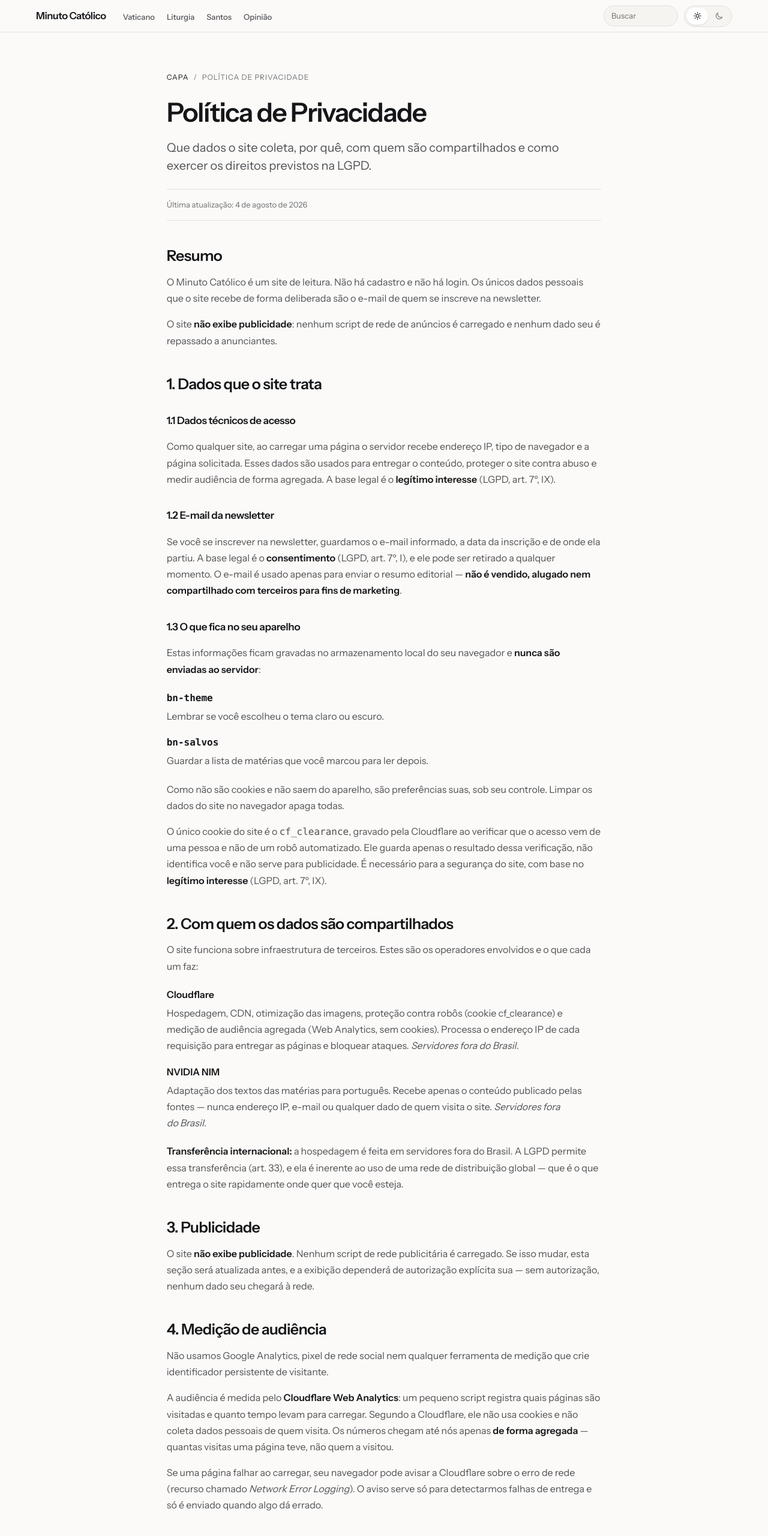
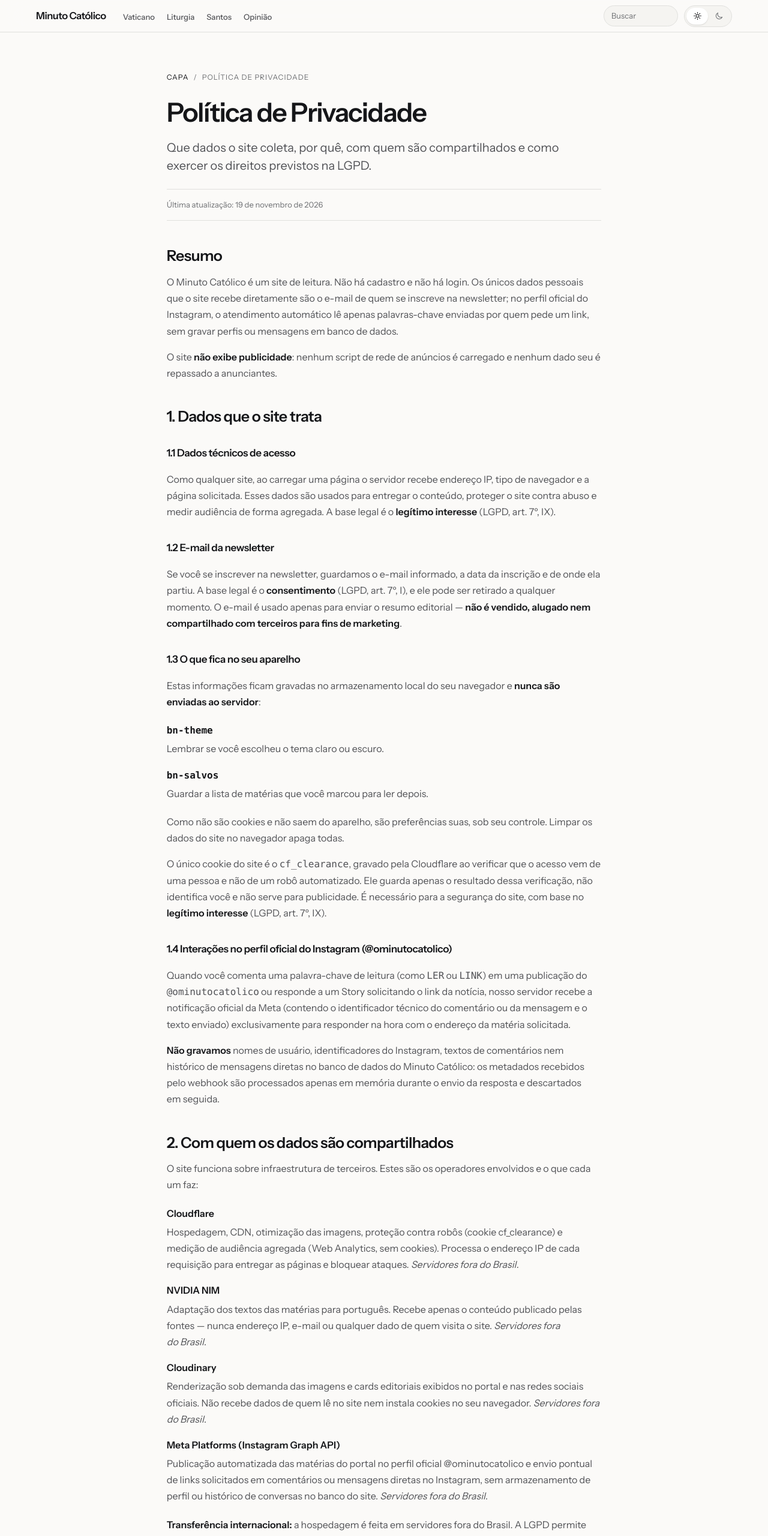
Before and after one commit to Jonntz/blog-minuto-catolico, a Next.js app: page /privacidade in a window 1280 px wide. Shown: the top 2561 px of the page at 60% size. Built offline with nearby package versions, Linux system fonts and the light colour scheme.

Commit message:
ataualização institucional

```diff
--- a/src/app/(site)/privacidade/page.tsx
+++ b/src/app/(site)/privacidade/page.tsx
@@ -29,8 +29,10 @@ export default function PrivacidadePage() {
       <h2>Resumo</h2>
       <p>
         O Minuto Católico é um site de leitura. Não há cadastro e não há login.
-        Os únicos dados pessoais que o site recebe de forma deliberada são o
-        e-mail de quem se inscreve na newsletter.
+        Os únicos dados pessoais que o site recebe diretamente são o e-mail de
+        quem se inscreve na newsletter; no perfil oficial do Instagram, o
+        atendimento automático lê apenas palavras-chave enviadas por quem pede
+        um link, sem gravar perfis ou mensagens em banco de dados.
       </p>
       <p>
         O site <strong>não exibe publicidade</strong>: nenhum script de rede de
@@ -87,6 +89,24 @@ export default function PrivacidadePage() {
         identifica você e não serve para publicidade. É necessário para a
         segurança do site, com base no <strong>legítimo interesse</strong>{" "}
         (LGPD, art. 7º, IX).
+      </p>
+
+      <h3>1.4 Interações no perfil oficial do Instagram (@ominutocatolico)</h3>
+      <p>
+        Quando você comenta uma palavra-chave de leitura (como{" "}
+        <code>LER</code> ou <code>LINK</code>) em uma publicação do{" "}
+        <code>@ominutocatolico</code> ou responde a um Story solicitando o
+        link da notícia, nosso servidor recebe a notificação oficial da Meta
+        (contendo o identificador técnico do comentário ou da mensagem e o texto
+        enviado) exclusivamente para responder na hora com o endereço da
+        matéria solicitada.
+      </p>
+      <p>
+        <strong>Não gravamos</strong> nomes de usuário, identificadores do
+        Instagram, textos de comentários nem histórico de mensagens diretas no
+        banco de dados do Minuto Católico: os metadados recebidos pelo webhook
+        são processados apenas em memória durante o envio da resposta e
+        descartados em seguida.
       </p>
 
       <h2>2. Com quem os dados são compartilhados</h2>
@@ -211,7 +231,40 @@ export default function PrivacidadePage() {
         </AvisoPendente>
       )}
 
-      <h2>10. Mudanças nesta política</h2>
+      <h2 id="exclusao-de-dados">
+        10. Exclusão de dados (Newsletter e integração Meta / Instagram)
+      </h2>
+      <p>
+        Para pedir a exclusão definitiva do seu e-mail da newsletter ou qualquer
+        informação tratada em nossas integrações com a Meta Platforms (Instagram):
+      </p>
+      <ol>
+        <li>
+          Para remover interações vinculadas a aplicativos da sua conta do
+          Facebook ou Instagram, acesse as configurações da plataforma em{" "}
+          <em>Configurações e privacidade → Apps e sites</em> e remova o acesso
+          do aplicativo <strong>Minuto Católico</strong>.
+        </li>
+        <li>
+          Como nosso servidor não armazena perfis, identificadores (IGSID) nem
+          histórico de mensagens diretas ou comentários do Instagram no banco de
+          dados, nenhuma cópia desses dados permanece retida conosco após a
+          resposta automática.
+        </li>
+        <li>
+          Caso deseje confirmação formal ou exclusão do cadastro da newsletter,
+          envie um e-mail para{" "}
+          {PENDENTE.email ? (
+            <a href={`mailto:${PENDENTE.email}`}>{PENDENTE.email}</a>
+          ) : (
+            <Link href="/contato">nosso canal de contato</Link>
+          )}{" "}
+          com o assunto <strong>&ldquo;Exclusão de dados&rdquo;</strong>; a
+          solicitação é atendida em até 15 dias.
+        </li>
+      </ol>
+
+      <h2>11. Mudanças nesta política</h2>
       <p>
         Alterações são publicadas nesta página, com a data de revisão atualizada
         no topo. Mudança que amplie o tratamento de dados pessoais será
--- a/src/lib/institucional.ts
+++ b/src/lib/institucional.ts
@@ -17,7 +17,7 @@
  */
 
 /** Data da última revisão das páginas institucionais (exibida ao leitor). */
-export const ATUALIZADO_EM = "4 de agosto de 2026";
+export const ATUALIZADO_EM = "19 de novembro de 2026";
 
 /**
  * ✅ PREENCHIDO EM 04/08/2026. O nome `PENDENTE` ficou por compatibilidade com
@@ -136,6 +136,18 @@ export const TRATAMENTOS = [
       "Adaptação dos textos das matérias para português. Recebe apenas o conteúdo publicado pelas fontes — nunca endereço IP, e-mail ou qualquer dado de quem visita o site.",
     local: "Servidores fora do Brasil.",
   },
+  {
+    nome: "Cloudinary",
+    papel:
+      "Renderização sob demanda das imagens e cards editoriais exibidos no portal e nas redes sociais oficiais. Não recebe dados de quem lê no site nem instala cookies no seu navegador.",
+    local: "Servidores fora do Brasil.",
+  },
+  {
+    nome: "Meta Platforms (Instagram Graph API)",
+    papel:
+      "Publicação automatizada das matérias do portal no perfil oficial @ominutocatolico e envio pontual de links solicitados em comentários ou mensagens diretas no Instagram, sem armazenamento de perfil ou histórico de conversas no banco do site.",
+    local: "Servidores fora do Brasil.",
+  },
 ] as const;
 
 /**
```
